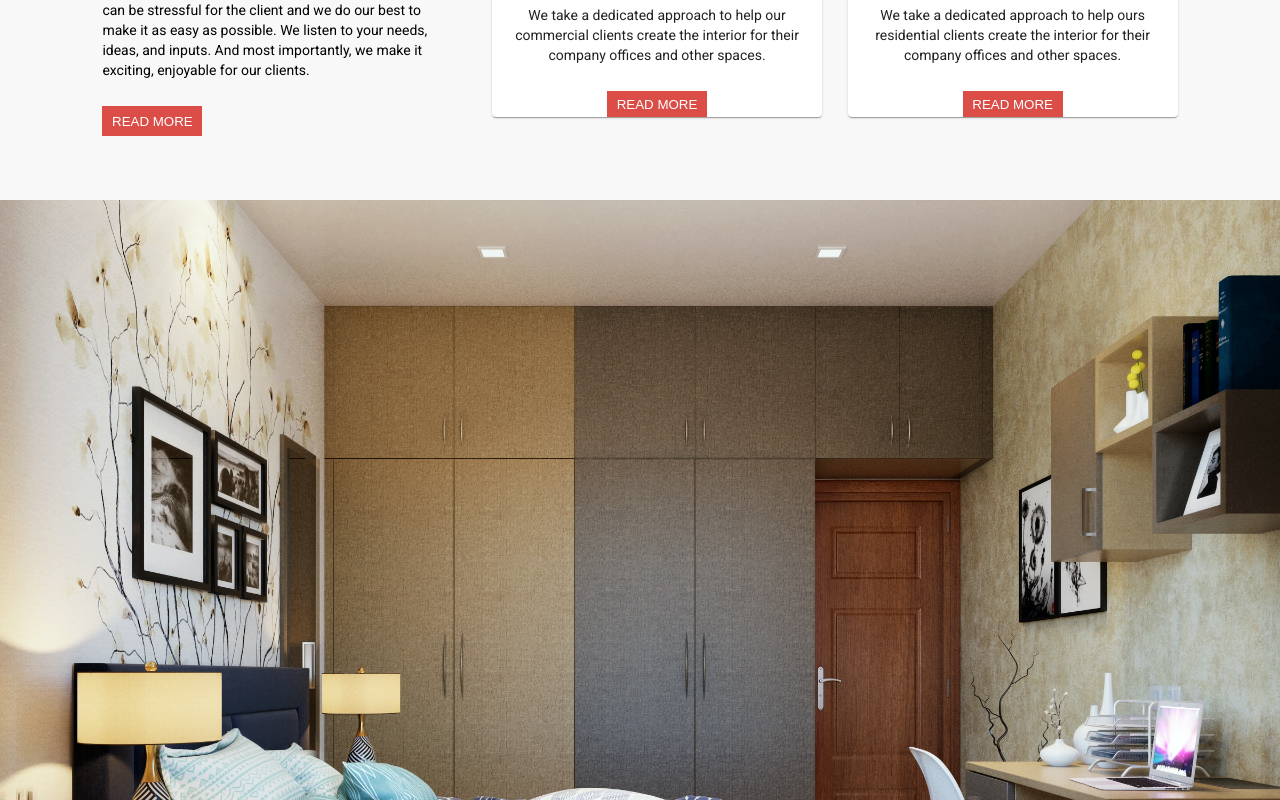
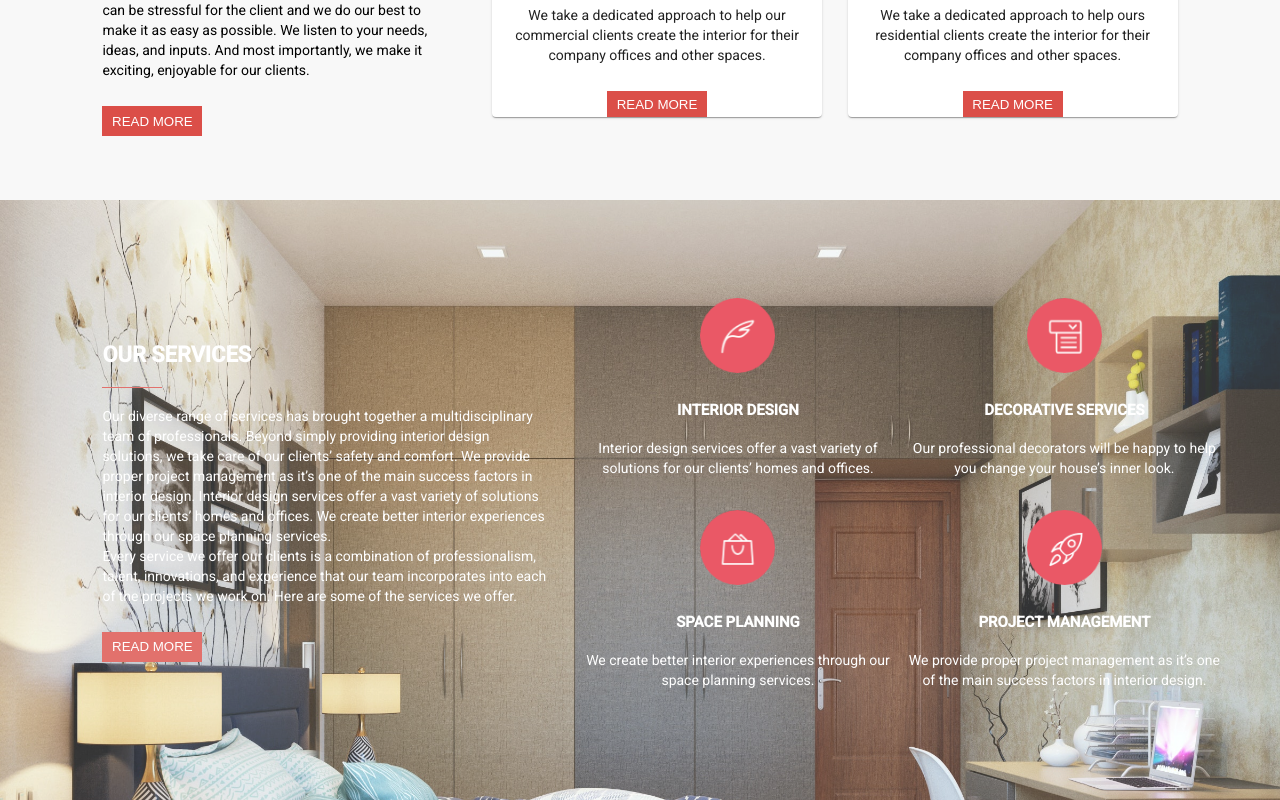
Before and after one commit to AmitM0287/ideation-project-angular, an Angular app: page /home in a window 1280 px wide. Shown: the part 1245-2045 px from the top of the page. Built offline with nearby package versions, Linux system fonts and the light colour scheme.

Commit message:
refactor: our services section designed

```diff
--- a/src/app/pages/home/home.component.html
+++ b/src/app/pages/home/home.component.html
@@ -107,5 +107,45 @@
 </div>
 
 <div class="our-services-section">
-
+    <div class="our-services">
+        <h2>OUR SERVICES</h2>
+        <div class="our-services-line"></div>
+        <p>
+            Our diverse range of services has brought together a multidisciplinary team of professionals. Beyond simply providing interior design solutions, we take care of our clients’ safety and comfort. We provide proper project management as it’s one of the main success factors in interior design. Interior design services offer a vast variety of solutions for our clients’ homes and offices. We create better interior experiences through our space planning services.<br>
+            Every service we offer our clients is a combination of professionalism, talent, innovations, and experience that our team incorporates into each of the projects we work on. Here are some of the services we offer.
+        </p>
+        <button type="submit" class="read-more-btn">READ MORE</button>
+    </div>
+    <div class="design-planning">
+        <div class="interior-design">
+            <img src="../../../assets/interior-design-logo.png" alt="interior design">
+            <h4>INTERIOR DESIGN</h4>
+            <p>
+                Interior design services offer a vast variety of solutions for our clients’ homes and offices.
+            </p>
+        </div>
+        <div class="space-planning">
+            <img src="../../../assets/space-planning-logo.png" alt="space planning">
+            <h4>SPACE PLANNING</h4>
+            <p>
+                We create better interior experiences through our space planning services.
+            </p>
+        </div>
+    </div>
+    <div class="services-management">
+        <div class="decorative-services">
+            <img src="../../../assets/decorative-service-logo.png" alt="decorative services">
+            <h4>DECORATIVE SERVICES</h4>
+            <p>
+                Our professional decorators will be happy to help you change your house’s inner look.
+            </p>
+        </div>
+        <div class="project-management">
+            <img src="../../../assets/project-management-logo.png" alt="project management">
+            <h4>PROJECT MANAGEMENT</h4>
+            <p>
+                We provide proper project management as it’s one of the main success factors in interior design.
+            </p>
+        </div>
+    </div>
 </div>
--- a/src/app/pages/home/home.component.scss
+++ b/src/app/pages/home/home.component.scss
@@ -289,4 +289,80 @@
     background-image: url('../../../assets/footer-background.jpg');
     background-size: cover;
     height: 600px;
+    display: flex;
+    align-items: center;
+    opacity: 0.8;
 }
+
+.our-services-section h4, h2 {
+    font-weight: bold;
+}
+
+.our-services {
+    width: 450px;
+    padding-left: 8%;
+    padding-right: 2%;
+    color: white;
+}
+
+.our-services h2 {
+    font-size: 22px;
+}
+
+.our-services p {
+    font-size: 14px;
+}
+
+.our-services-line {
+    width: 60px;
+    height: 1px;
+    background: #DB4E48;
+    margin-bottom: 4%;
+}
+
+.design-planning {
+    width: 320px;
+    margin-right: 0.5%;
+    text-align: center;
+}
+
+.design-planning p {
+    font-size: 14px;
+    color: white;
+}
+
+.design-planning h4 {
+    color: white;
+    padding-top: 20px;
+    cursor: pointer;
+}
+
+.design-planning img {
+    width: 75px;
+    cursor: pointer;
+}
+
+.services-management {
+    width: 320px;
+    text-align: center;
+}
+
+.services-management p {
+    font-size: 14px;
+    color: white;
+}
+
+.services-management h4 {
+    color: white;
+    padding-top: 20px;
+    cursor: pointer;
+}
+
+.services-management img {
+    width: 75px;
+    cursor: pointer;
+}
+
+.space-planning, .project-management {
+    padding-top: 20px;
+}
```
